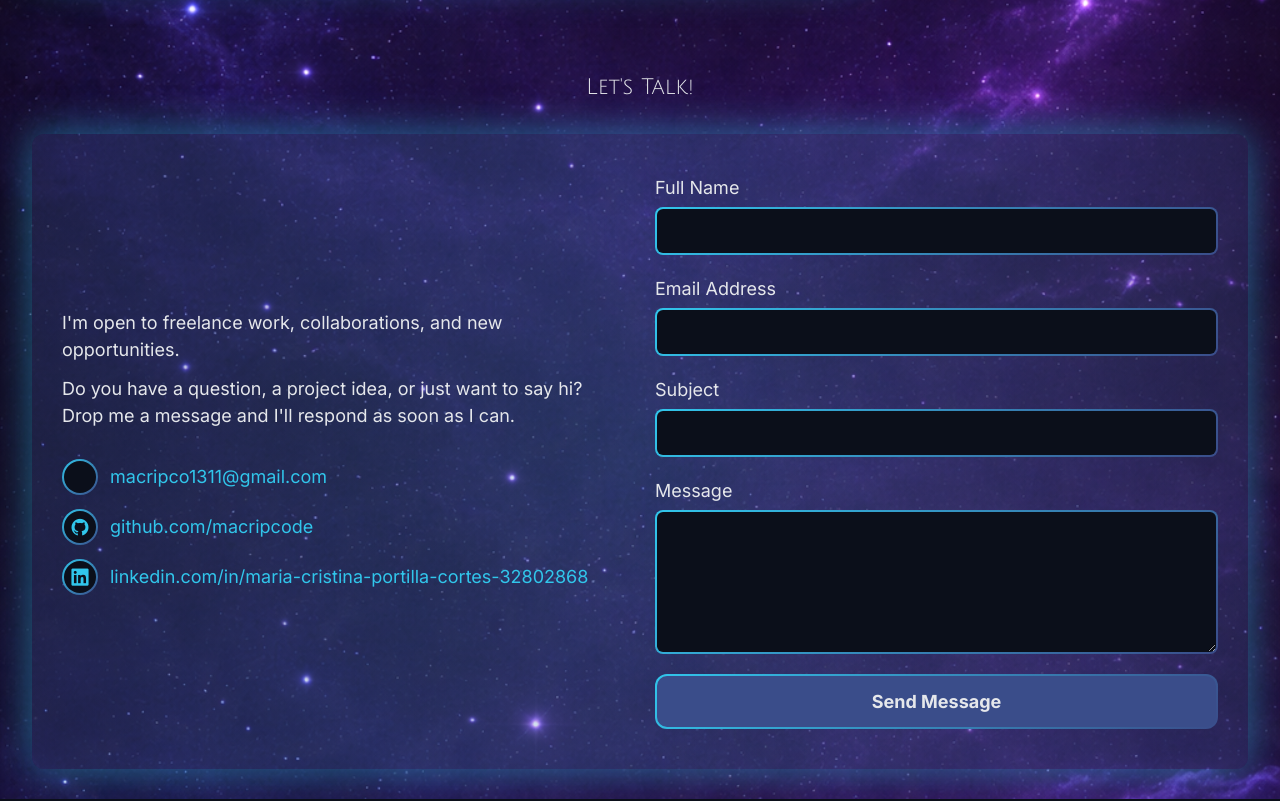
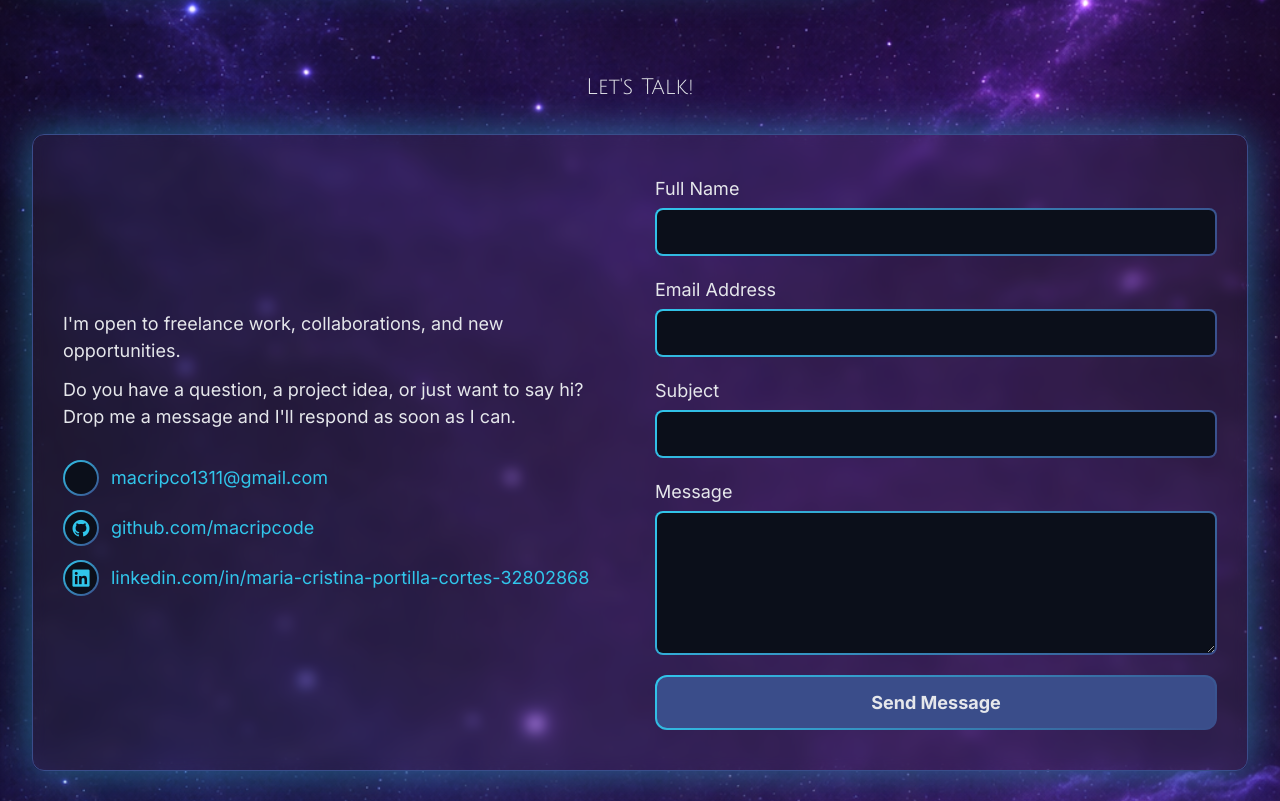
Before and after one commit to macripcode/portfolio, a React (Vite) app: page / in a window 1280 px wide. Shown: the part 4180-4981 px from the top of the page. Built offline with nearby package versions, Linux system fonts and the light colour scheme; some icons are missing.

Commit message:
Cleaning contact form

```diff
--- a/src/components/Contact/Contact.jsx
+++ b/src/components/Contact/Contact.jsx
@@ -43,7 +43,7 @@ function Contact() {
           <h2>{contact.title}</h2>
         </div>
 
-        <div className="contact-grid gradient-low glow-static">
+        <div className="contact-grid glass-effect glow-static">
           <div className="contact-info">
             <div className="contact-info-text">
               {contact.info.map((paragraph, index) => (
```
